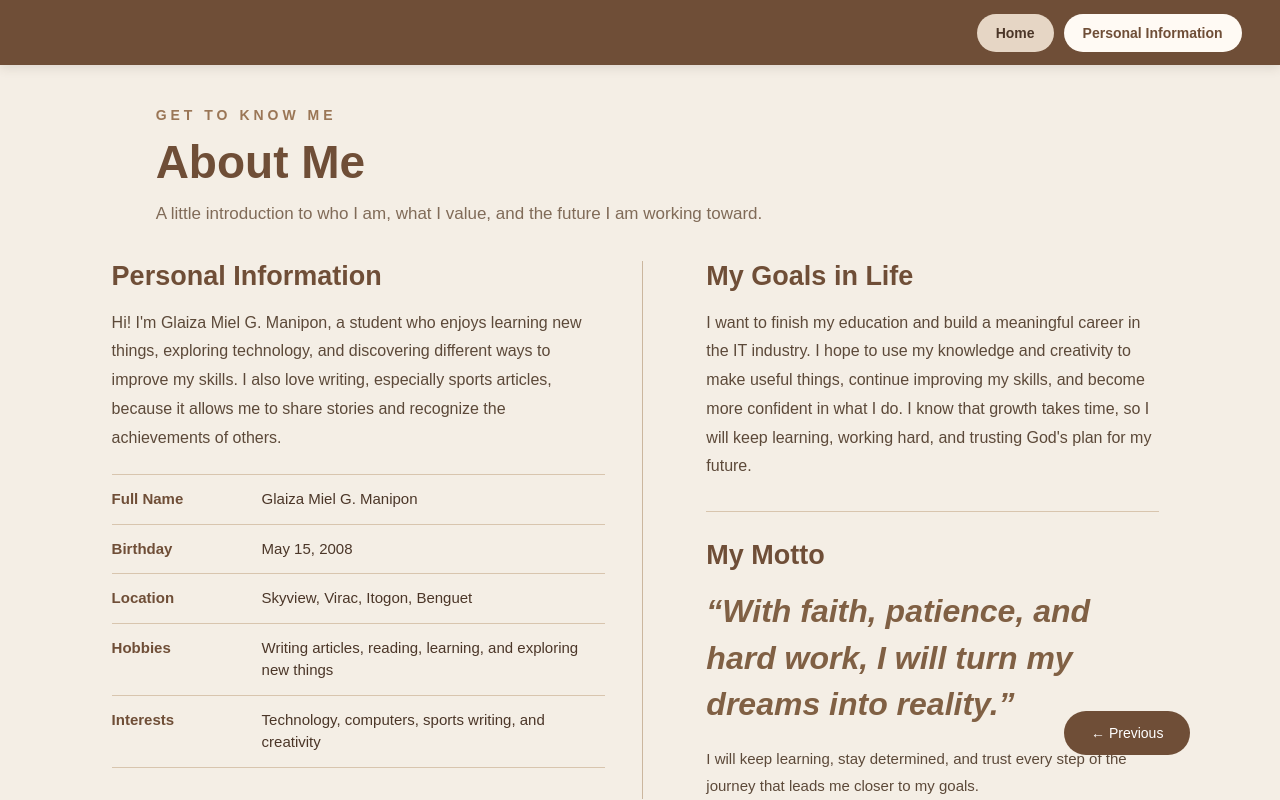
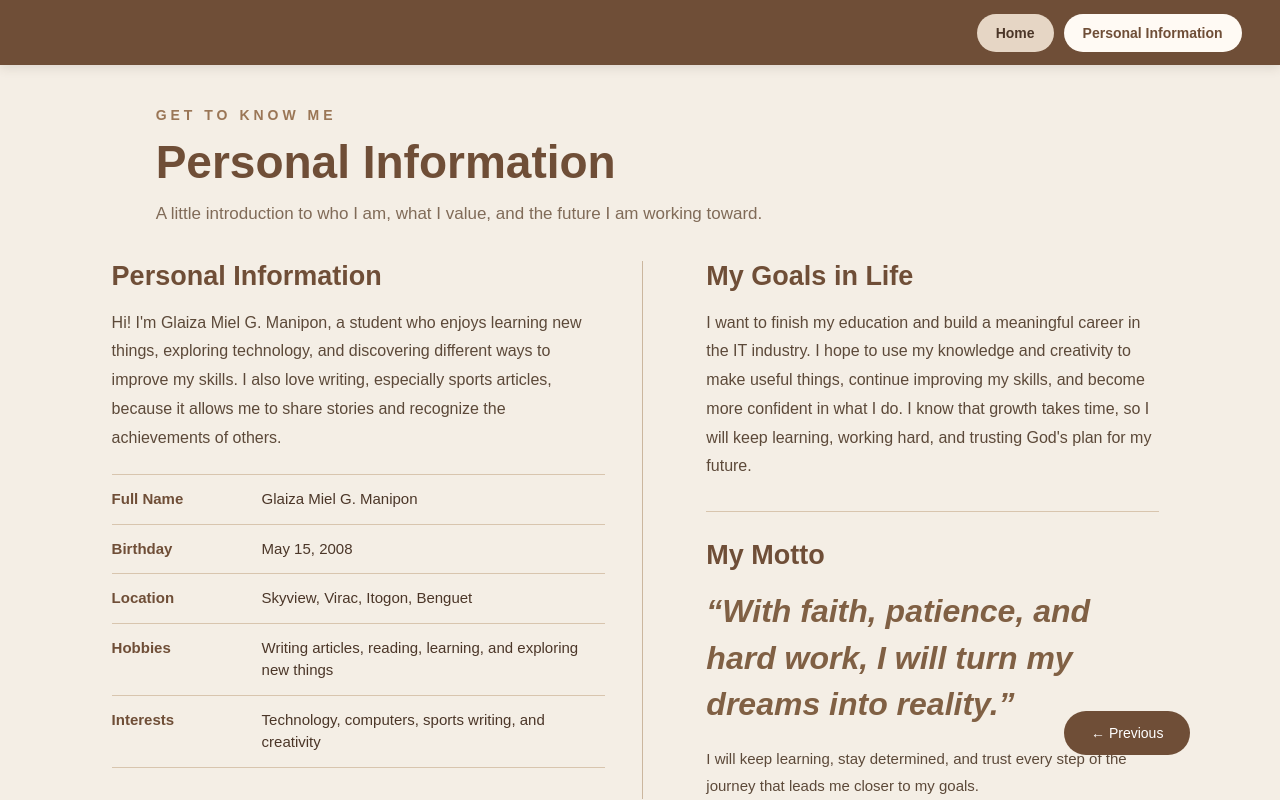
Before and after one commit to gmmanipon/gmmanipon.github.io, a plain HTML site: page index.html in a window 1280 px wide. Both pictures are taken after a click on the button "Personal Information". Drawn offline with Linux system fonts and the light colour scheme.

Commit message:
Change heading from 'About Me' to 'Personal Information'

```diff
--- a/index.html
+++ b/index.html
@@ -71,7 +71,7 @@
         <div class="about-heading">
             <span class="eyebrow">GET TO KNOW ME</span>
 
-            <h1>About Me</h1>
+            <h1>Personal Information</h1>
 
             <p>
                 A little introduction to who I am, what I value,
```
